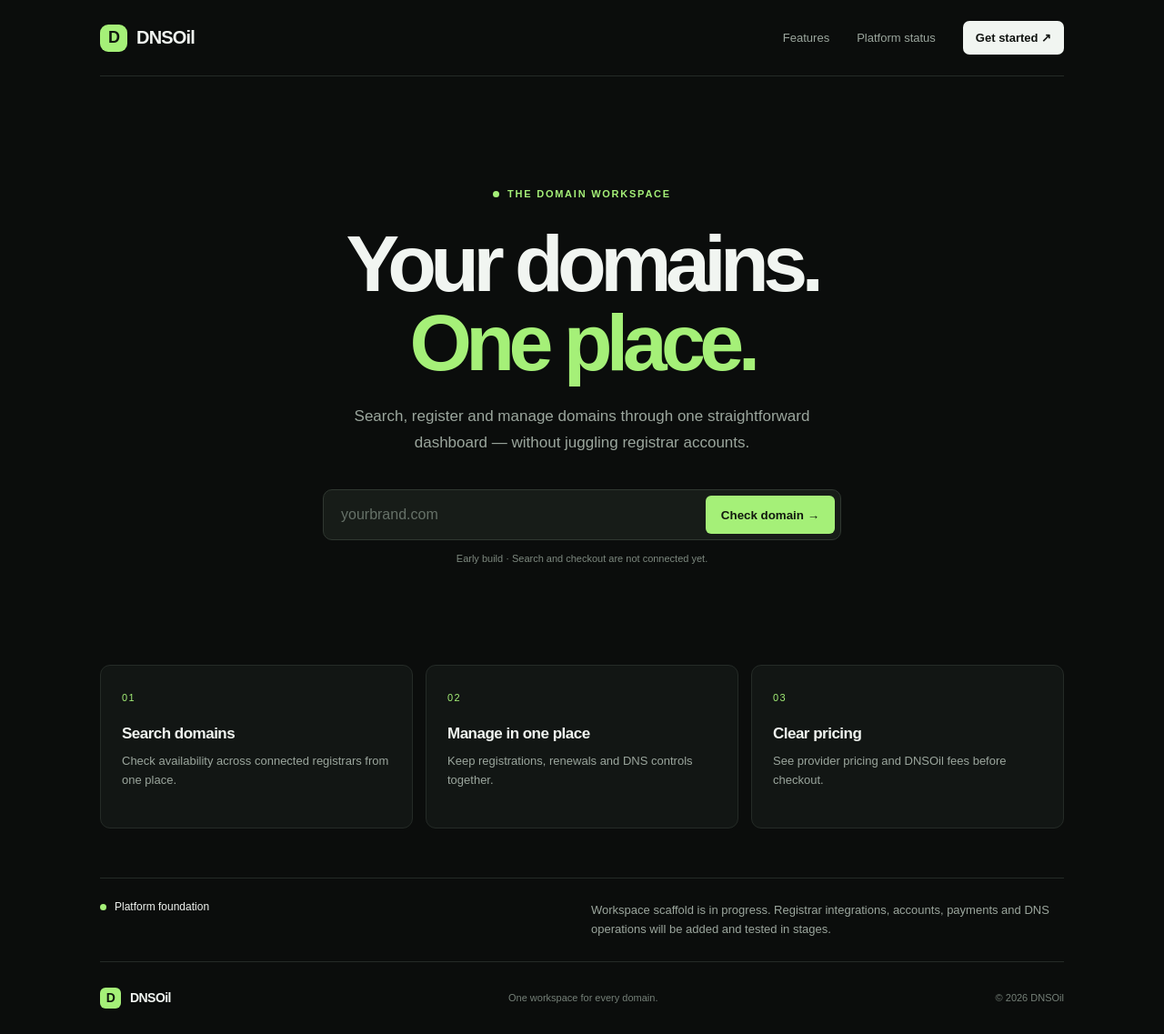
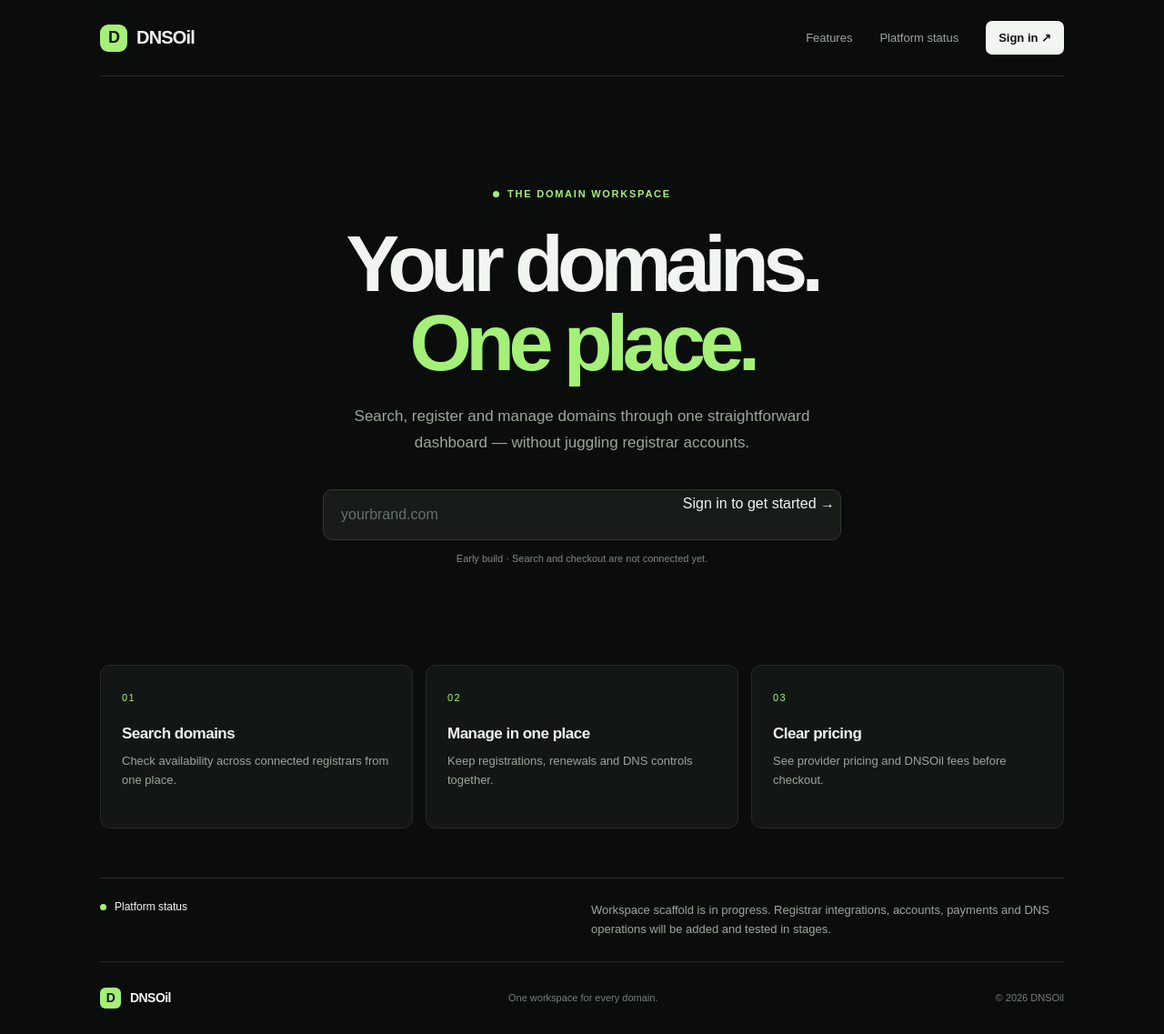
Before and after one commit to mystrdan/DNSOil, a Next.js app in the folder apps/web/: page / in a window 1280 px wide. Shown: the whole page at 91% size. Built offline with nearby package versions, Linux system fonts and the light colour scheme.

Commit message:
feat(auth): link homepage to sign-in

```diff
--- a/apps/web/src/app/page.tsx
+++ b/apps/web/src/app/page.tsx
@@ -9,7 +9,7 @@ export default function HomePage() {
     <main className="shell">
       <nav className="nav">
         <a className="wordmark" href="/" aria-label="DNSOil home"><span className="mark">D</span> DNSOil</a>
-        <div className="navLinks"><a href="#features">Features</a><a href="#status">Platform status</a><a className="navButton" href="#domain-search">Get started <span aria-hidden="true">↗</span></a></div>
+        <div className="navLinks"><a href="#features">Features</a><a href="#status">Platform status</a><a className="navButton" href="/auth/signin">Sign in <span aria-hidden="true">↗</span></a></div>
       </nav>
 
       <section className="hero">
@@ -19,7 +19,7 @@ export default function HomePage() {
         <div className="search" id="domain-search">
           <label className="srOnly" htmlFor="domain">Search for a domain</label>
           <input id="domain" name="domain" placeholder="yourbrand.com" autoComplete="off" />
-          <button type="button">Check domain <span aria-hidden="true">→</span></button>
+          <a className="searchAction" href="/auth/signin">Sign in to get started <span aria-hidden="true">→</span></a>
         </div>
         <p className="note">Early build · Search and checkout are not connected yet.</p>
       </section>
@@ -33,7 +33,7 @@ export default function HomePage() {
       </section>
 
       <section className="status" id="status">
-        <div><span className="statusDot" /> Platform foundation</div>
+        <div><span className="statusDot" /> Platform status</div>
         <p>Workspace scaffold is in progress. Registrar integrations, accounts, payments and DNS operations will be added and tested in stages.</p>
       </section>
 
```
